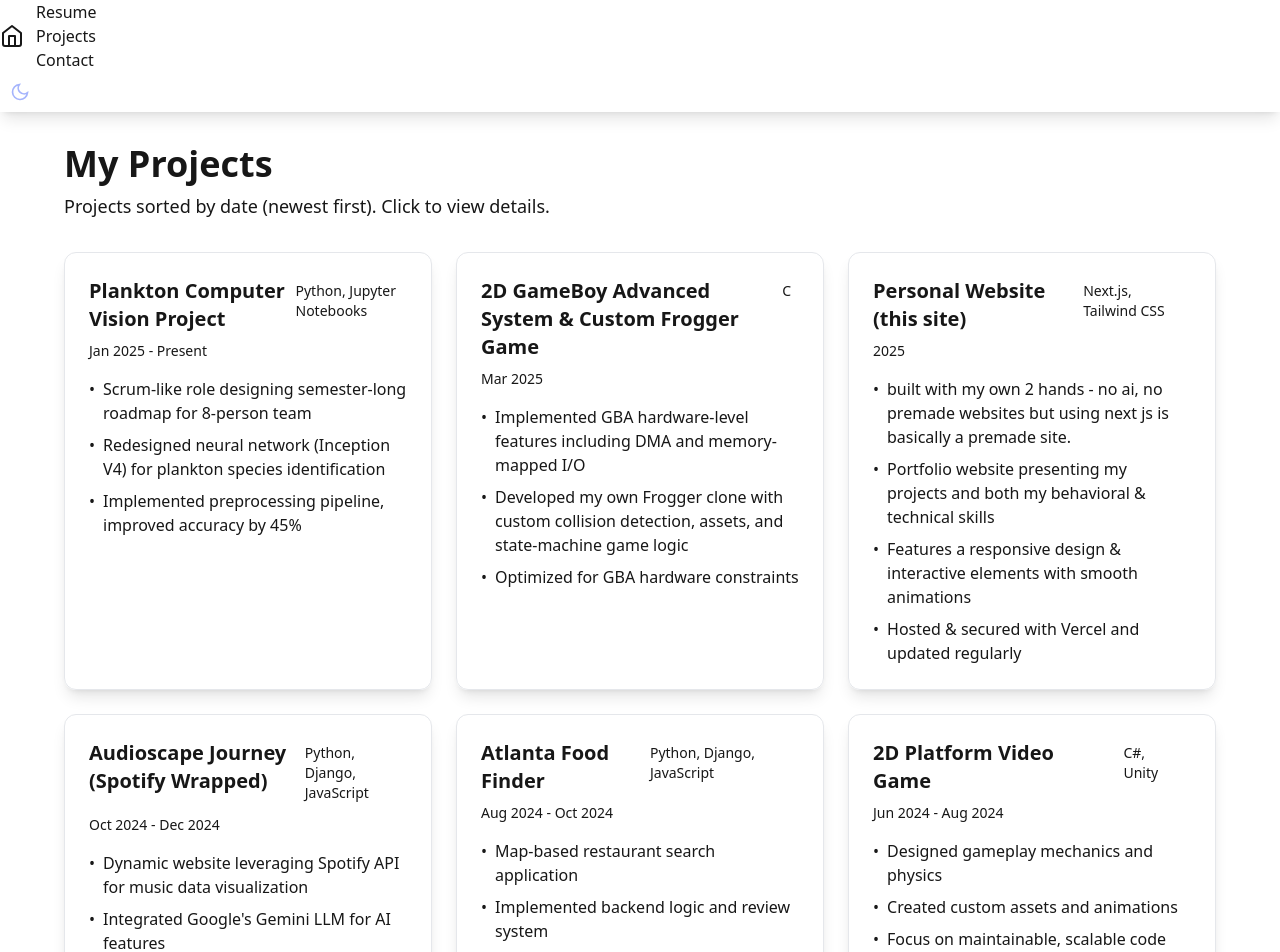
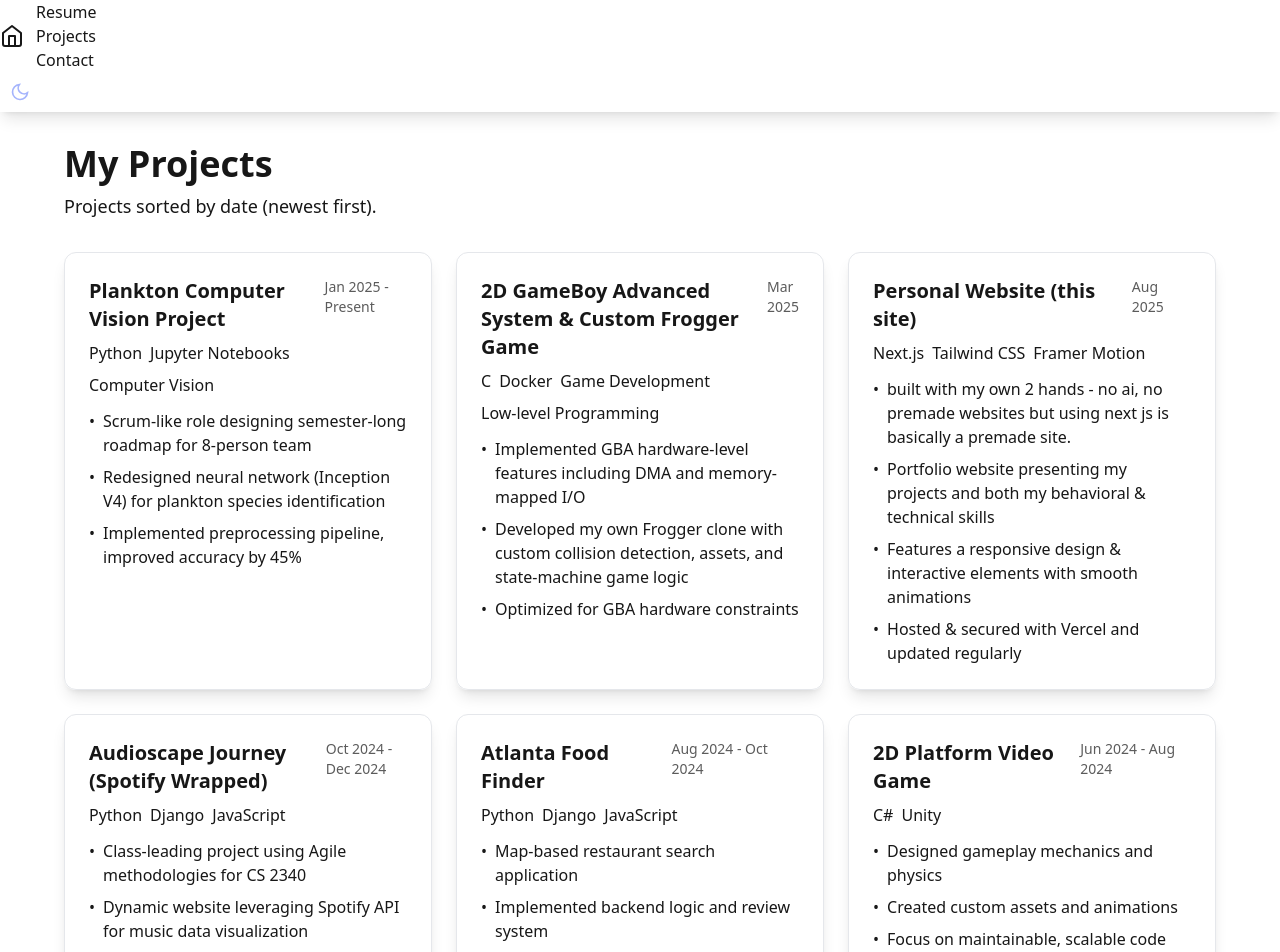
Before and after one commit to thatdudegrantt/personal-site, a Next.js app: page /projects in a window 1280 px wide. Shown: the top 952 px of the page. Built offline with nearby package versions, Linux system fonts and the light colour scheme.

Commit message:
updated hashmap logic on Projects/page.js
Fixed tags on website

```diff
--- a/src/app/page.js
+++ b/src/app/page.js
@@ -25,7 +25,7 @@ const content = [
         text: "Beyond academics, I love working on personal coding projects that challenge me to\n" +
             "learn new technologies and approaches. The process of taking an idea from concept\n" +
             "to implementation is incredibly rewarding to me, and I'm always eager to take on\n" +
-            "new challenges that push my boundaries. One project I am working on & super excited to share is a computer vision model designed to correctly identify and label plankton\n",
+            "new challenges that push my boundaries. One project I am working on & super excited to share is a computer vision model designed to correctly identify and label plankton species!\n",
         image: "/images/walkingPets.png",
         portrait: true
     },
--- a/src/app/projects/page.js
+++ b/src/app/projects/page.js
@@ -3,7 +3,7 @@ export default function Projects() {
     const projects = [
         {
             title: "Plankton Computer Vision Project",
-            tech: "Python, Jupyter Notebooks",
+            tech: ["Python", "Jupyter Notebooks", "Computer Vision"],
             date: "Jan 2025 - Present",
             description: [
                 "Scrum-like role designing semester-long roadmap for 8-person team",
@@ -13,7 +13,7 @@ export default function Projects() {
         },
         {
             title: "2D GameBoy Advanced System & Custom Frogger Game",
-            tech: "C",
+            tech: ["C", "Docker", "Game Development", "Low-level Programming"],
             date: "Mar 2025",
             description: [
                 "Implemented GBA hardware-level features including DMA and memory-mapped I/O",
@@ -23,8 +23,8 @@ export default function Projects() {
         },
         {
             title: "Personal Website (this site)",
-            tech: "Next.js, Tailwind CSS",
-            date: "2025",
+            tech: ["Next.js", "Tailwind CSS", "Framer Motion"],
+            date: "Aug 2025",
             description: [
                 "built with my own 2 hands - no ai, no premade websites but using next js is basically a premade site.",
                 "Portfolio website presenting my projects and both my behavioral & technical skills",
@@ -34,17 +34,17 @@ export default function Projects() {
         },
         {
             title: "Audioscape Journey (Spotify Wrapped)",
-            tech: "Python, Django, JavaScript",
+            tech: ["Python", "Django", "JavaScript"],
             date: "Oct 2024 - Dec 2024",
             description: [
+                "Class-leading project using Agile methodologies for CS 2340",
                 "Dynamic website leveraging Spotify API for music data visualization",
-                "Integrated Google's Gemini LLM for AI features",
-                "Class-leading project using Agile methodologies"
+                "Integrated Google's Gemini LLM for AI features, Spotify/Apple Music's API's for specific data, Reddit's API to integrate game logic, and more!"
             ]
         },
         {
             title: "Atlanta Food Finder",
-            tech: "Python, Django, JavaScript",
+            tech: ["Python", "Django", "JavaScript"],
             date: "Aug 2024 - Oct 2024",
             description: [
                 "Map-based restaurant search application",
@@ -54,7 +54,7 @@ export default function Projects() {
         },
         {
             title: "2D Platform Video Game",
-            tech: "C#, Unity",
+            tech: ["C#", "Unity"],
             date: "Jun 2024 - Aug 2024",
             description: [
                 "Designed gameplay mechanics and physics",
@@ -64,7 +64,7 @@ export default function Projects() {
         },
         {
             title: "Secure Password Generator",
-            tech: "Python",
+            tech: ["Python"],
             date: "Spring 2023",
             description: [
                 "Random password generation with security features",
@@ -78,8 +78,7 @@ export default function Projects() {
         <div className="min-h-screen bg-base-200 p-8">
             <div className="max-w-6xl mx-auto">
                 <h1 className="text-4xl font-bold text-base-content mb-2">My Projects</h1>
-                <p className="text-lg text-base-content mb-8"> Projects sorted by date (newest first). Click to view
-                    details.</p>
+                <p className="text-lg text-base-content mb-8"> Projects sorted by date (newest first).</p>
 
                 <div className="grid grid-cols-1 md:grid-cols-2 lg:grid-cols-3 gap-6">
                     {projects.map((project, index) => (
@@ -90,14 +89,16 @@ export default function Projects() {
                             <div className="p-6">
                                 <div className="flex justify-between items-start mb-2">
                                     <h2 className="text-xl font-bold text-base-content">{project.title}</h2>
-                                    <span className="text-sm bg-primary text-primary-content px-2 py-1 rounded">
-                    {project.tech}
-                  </span>
+                                    <span className="text-sm text-base-content opacity-70">{project.date}</span>
                                 </div>
-                                <p className="text-sm text-base-content mb-4">{project.date}</p>
-                                <ul className="space-y-2">
+                                <div className="flex flex-wrap gap-2 mb-3">
+                                    {project.tech.map((tech, i) => (
+                                        <span key={i} className="badge badge-primary">{tech}</span>
+                                    ))}
+                                </div>
+                                <ul className="space-y-2 text-base-content">
                                     {project.description.map((item, i) => (
-                                        <li key={i} className="text-base-content flex items-start">
+                                        <li key={i} className="flex items-start">
                                             <span className="mr-2">•</span>
                                             {item}
                                         </li>
```
